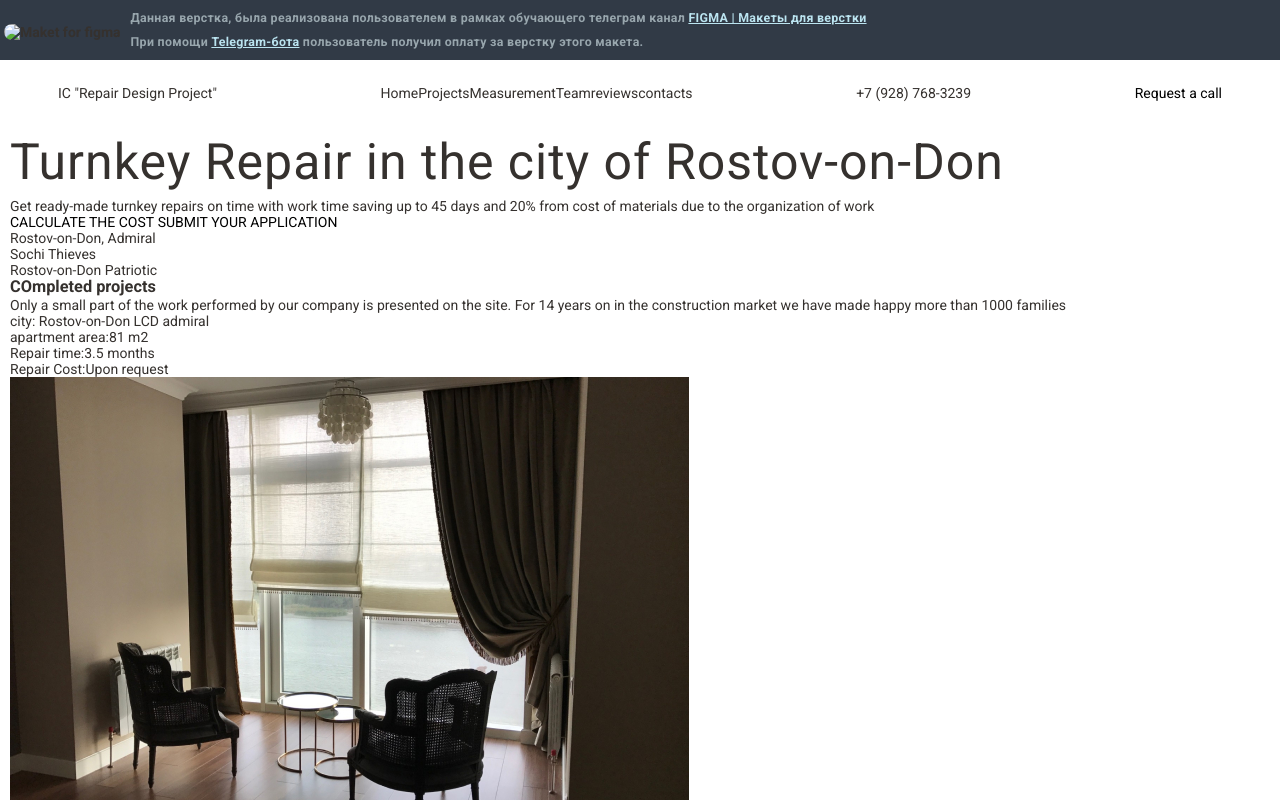
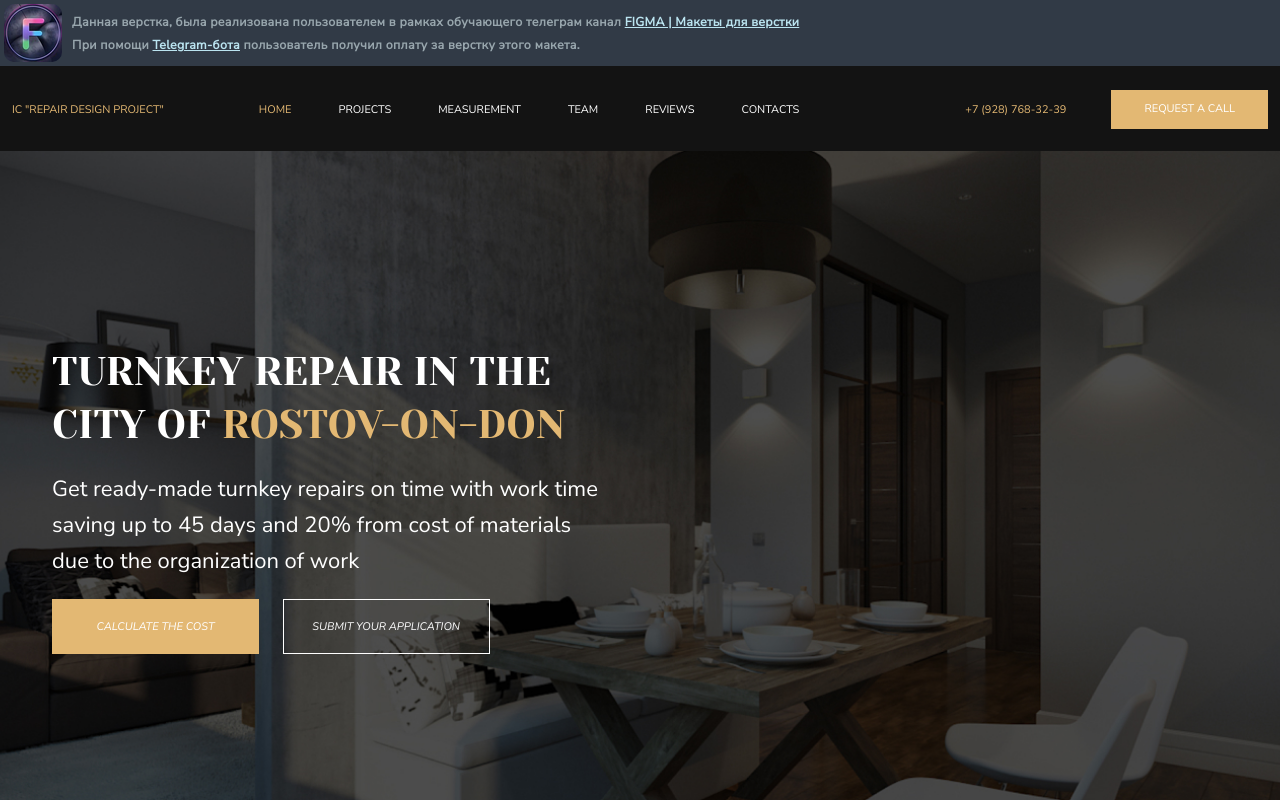
Before and after one commit to GolovanovAlex/Repaire_Landing, a website: page app/index.html in a window 1280 px wide. Drawn offline with nearby package versions, Linux system fonts and the light colour scheme.

Commit message:
css header + hero

```diff
--- a/app/index.html
+++ b/app/index.html
@@ -45,20 +45,33 @@
             <a class="nav__logo" href="#">IC "Repair Design Project"</a>
             <ul class="nav__list">
               <li class="nav__item">
-                <a class="nav__link" href="#home">Home</a
-                ><a class="nav__link" href="#projects">Projects</a
-                ><a class="nav__link" href="#measurement">Measurement</a
-                ><a class="nav__link" href="#team">Team</a
-                ><a class="nav__link" href="#reviews">reviews</a
-                ><a class="nav__link" href="#contacts">contacts</a>
+                <a class="nav__link nav__link--active" href="#home">Home</a>
+              </li>
+              <li class="nav__item">
+                <a class="nav__link" href="#projects">Projects</a>
+              </li>
+              <li class="nav__item">
+                <a class="nav__link" href="#measurement">Measurement</a>
+              </li>
+              <li class="nav__item">
+                <a class="nav__link" href="#team">Team</a>
+              </li>
+              <li class="nav__item">
+                <a class="nav__link" href="#reviews">reviews</a>
+              </li>
+              <li class="nav__item">
+                <a class="nav__link" href="#contacts">contacts</a>
               </li>
             </ul>
-            <a class="nav__phone" href="tel:+79287683293">+7 (928) 768-3239</a>
+            <a class="nav__phone" href="tel:+79287683293">+7 (928) 768-32-39</a>
             <button class="nav__btn">Request a call</button>
           </div>
         </div>
       </header>
-      <section class="hero">
+      <section
+        class="hero"
+        style="background-image: url(images/bg/bg_hero.jpg)"
+      >
         <div class="container">
           <div class="hero__box">
             <h1 class="title title__h1 hero__title">
@@ -87,7 +100,7 @@
               <div class="projects__item-box">
                 <div class="projects__left">
                   <h3 class="title title__h3 projects__title">
-                    COmpleted projects
+                    Completed projects
                   </h3>
                   <p class="projects__text">
                     Only a small part of the work performed by our company is
@@ -98,7 +111,7 @@
                     <p class="projects__info-text">
                       city:
                       <span class="projects__info-data"
-                        >Rostov-on-Don LCD admiral</span
+                        >Rostov-on-Don <br />LCD admiral</span
                       >
                     </p>
                     <p class="projects__info-text">
@@ -135,7 +148,7 @@
       <section class="control">
         <div class="container">
           <div class="control__top">
-            <h4 class="control__title.title.title__h4">online control</h4>
+            <h4 class="control__title. title. title__h4">online control</h4>
             <div class="control__icon-box">
               <img
                 class="control__icon"
--- a/app/scss/global.scss
+++ b/app/scss/global.scss
@@ -1,17 +1,16 @@
 // ---- ---- color ---- ---- //
-// $color_white: #ffffff;
-// $color_t_main: #35312e;
-// $color_t_dark: #4f463f;
-// $color_t_grey: #6e6259;
-// $color_t_info: #6e635a;
-// $color_t_accent: #670a18;
+$color_white: #ffffff;
+$color_t_main: #181818;
+$color_t_grey: #363636;
+$color_t_info: #959595;
+$color_t_accent: #e3b873;
+$color_bg_dark: #131313;
+$color_bg_accent: #e3b873;
 // $color_t_footer: rgba(245, 241, 233, 0.6);
 // $color_t_light: #fcfaf6;
 // $color_t_footer-copy: rgba(252, 250, 246, 0.5);
 // $color_bg_light: #f0eedd;
 // $color_bg: #f5f1e9;
-// $color_bg_dark: #6c674d;
-// $color_bg_accent: #807c62;
 // $color_bg_button: #d37657;
 // $color_bg_slider: #fbf6ea;
 // ---- ---- main ---- ---- //
@@ -25,23 +24,43 @@ body {
   width: 100%;
   min-width: 300px;
   overflow-x: hidden;
-  font-family: 'Roboto', sans-serif;
+  font-family: 'Nunito Sans', sans-serif;
   font-size: 14px;
   font-weight: 400;
   color: $color_t_main;
 }
 .container {
-  max-width: 1460px;
+  max-width: 1276px;
   padding: 0 10px;
   margin: 0 auto;
 }
 // ---- ---- Title ---- ---- //
 .title {
   &__h1 {
-    font-size: 50px;
+    font-family: 'Yeseva One', cursive;
+    font-size: 40px;
     font-weight: 400;
-    line-height: 72px;
-    letter-spacing: 1px;
+    line-height: 53px;
+    text-transform: uppercase;
+    color: $color_white;
+  }
+  &__h3 {
+    font-family: 'Yeseva One', cursive;
+    font-size: 27px;
+    font-weight: 400;
+    line-height: 37px;
+    text-transform: uppercase;
+    color: $color_t_accent;
+    letter-spacing: -0.07em;
+  }
+  &__h4 {
+    font-family: 'Yeseva One', cursive;
+    font-size: 20px;
+    font-weight: 400;
+    line-height: 28px;
+    text-transform: uppercase;
+    color: $color_white;
+    margin-bottom: 12px;
   }
 }
 // ---- ---- menu ---- ---- //
@@ -49,13 +68,72 @@ body {
   display: flex;
   justify-content: space-between;
   align-items: center;
-  padding: 25px 48px;
+  padding: 24px 0 22px;
+  color: $color_white;
+  font-size: 11px;
+  font-weight: 400;
+  line-height: 15px;
+  text-transform: uppercase;
+  &__logo {
+    color: $color_t_accent;
+    margin-right: 95px;
+  }
+  &__list {
+    display: flex;
+    justify-content: center;
+    align-items: center;
+    gap: 47px;
+  }
+  &__item {
+    &:hover {
+      color: $color_t_accent;
+    }
+  }
+  &__link {
+    &--active {
+      color: $color_t_accent;
+    }
+  }
+  &__phone {
+    margin-right: 45px;
+    margin-left: auto;
+    color: $color_t_accent;
+    &:hover {
+      text-decoration: underline;
+    }
+  }
+  &__btn {
+    text-transform: uppercase;
+    background-color: $color_bg_accent;
+    color: $color_white;
+    padding: 13px 33px;
+    &:hover {
+      text-decoration: underline;
+    }
+  }
 }
 .menu {
 }
 // ---- ---- btn ---- ---- //
 .button {
 }
+// ---- ---- form ---- ---- //
+.form {
+  &__lable {
+  }
+  &__name {
+  }
+  &__phone {
+  }
+  &__email {
+  }
+  &__checkbox {
+  }
+  &__checkbox-agree {
+  }
+  &__btn {
+  }
+}
 // ---- ---- footer ---- ---- //
 .footer {
 }
--- a/app/scss/style.scss
+++ b/app/scss/style.scss
@@ -1,22 +1,222 @@
 // ---- ---- fonts ---- ---- //
-@import url('https://fonts.googleapis.com/css2?family=Roboto:wght@400;700&display=swap');
+@import url('https://fonts.googleapis.com/css2?family=Nunito+Sans:ital@0;1&family=Yeseva+One&display=swap');
 // ---- ---- reset ---- ---- //
 @import 'swiper-bundle.min.scss';
 @import 'normalize.scss';
 @import 'myreset.scss';
 @import 'base.scss';
 @import 'global.scss';
-// ---- ---- hero ---- ---- //
+// ---- ---- header ---- ---- //
 .header {
+  background-color: $color_bg_dark;
 }
 // ---- ---- hero ---- ---- //
-// ---- ---- hero ---- ---- //
-// ---- ---- hero ---- ---- //
-// ---- ---- hero ---- ---- //
-// ---- ---- hero ---- ---- //
-// ---- ---- hero ---- ---- //
-// ---- ---- hero ---- ---- //
-// ---- ---- hero ---- ---- //
+.hero {
+  background-color: $color_bg_dark;
+  background-position: center;
+  background-repeat: no-repeat;
+  background-size: cover;
+  padding-bottom: 208px;
+  min-height: calc(100vh - 83px);
+  &__box {
+    max-width: 550px;
+    margin-left: 40px;
+  }
+  &__title {
+    padding-top: 194px;
+    margin-bottom: 20px;
+  }
+  &__title-accent {
+    color: $color_t_accent;
+  }
+  &__info {
+    font-size: 22px;
+    line-height: 36px;
+    color: $color_white;
+    margin-bottom: 20px;
+  }
+  &__btn {
+    display: inline-block;
+    width: 207px;
+    font-size: 11px;
+    font-weight: 400;
+    line-height: 15px;
+    font-style: italic;
+    color: $color_white;
+    background-color: transparent;
+    border: 1px solid $color_white;
+    padding: 19px 20px;
+    margin-right: 20px;
+    &:hover {
+      text-decoration: underline;
+    }
+  }
+  &__btn--active {
+    background-color: $color_bg_accent;
+    border: 1px solid $color_bg_accent;
+  }
+}
+// ---- ---- projects ---- ---- //
+.projects {
+  padding-top: 107px;
+  padding-bottom: 45px;
+  background-color: $color_bg_dark;
+  &__box {
+  }
+  &__item {
+  }
+  &__name {
+  }
+  &__item-box {
+    display: flex;
+    justify-content: center;
+    gap: 50px;
+  }
+  &__left {
+    max-width: 442px;
+  }
+  &__title {
+    max-width: 250px;
+    margin-bottom: 34px;
+  }
+  &__text {
+    font-size: 14px;
+    line-height: 27px;
+    color: $color_white;
+    margin-bottom: 42px;
+  }
+  &__info-box {
+    display: grid;
+    grid-template-columns: repeat(2, 1fr);
+    gap: 30px;
+  }
+  &__info-text {
+    max-width: 175px;
+    font-family: 'Yeseva One', cursive;
+    font-size: 18px;
+    line-height: 25px;
+    text-transform: uppercase;
+    color: $color_t_accent;
+    margin-bottom: 34px;
+  }
+  &__info-data {
+    display: block;
+    font-family: 'Nunito Sans', sans-serif;
+    font-size: 13px;
+    font-weight: 400;
+    line-height: 21px;
+    text-transform: none;
+    color: $color_white;
+    margin-top: 9px;
+  }
+  &__right {
+  }
+  &__img-box {
+  }
+  &__img {
+    width: 100%;
+  }
+}
+// ---- ---- control ---- ---- //
+.control {
+  background-color: $color_bg_dark;
+  padding-top: 45px;
+  &__top {
+    text-align: center;
+  }
+  &__title {
+  }
+  &__icon-box {
+    margin-bottom: 31px;
+  }
+  &__icon {
+  }
+  &__bottom {
+  }
+  &__video-box {
+  }
+  &__video-img {
+  }
+  &__video-play {
+  }
+  &__text {
+  }
+  &__form {
+  }
+  &__form-lable {
+  }
+  &__form-name {
+  }
+  &__form-phone {
+  }
+  &__form-btn {
+  }
+  &__form-checkbox {
+  }
+  &__form-agree {
+  }
+}
+// ---- ---- types ---- ---- //
+.types {
+  &__title.title.title {
+  }
+  &__icon-box {
+  }
+  &__icon {
+  }
+  &__box {
+  }
+  &__item {
+  }
+  &__img-box {
+  }
+  &__img {
+  }
+  &__info-box {
+  }
+  &__item-title {
+  }
+  &__list {
+  }
+  &__price {
+  }
+}
+// ---- ---- request ---- ---- //
+.request {
+  &__left {
+  }
+  &__list {
+  }
+  &__item {
+  }
+  &__form-box {
+  }
+  &__title {
+  }
+  &__form {
+  }
+  &__form-lable {
+  }
+  &__form-name {
+  }
+  &__form-phone {
+  }
+  &__form-email {
+  }
+  &__form-checkbox {
+  }
+  &__form-agree {
+  }
+  &__form-btn {
+  }
+  &__images-box {
+  }
+  &__images {
+  }
+  &__images-text {
+  }
+}
+// ---- ---- ... ---- ---- //
 
 // ---- ---- media ---- ---- //
 @import 'media.scss';
```
Also changed, not shown: app/css/style.min.css, app/images/icon/logo.png (added).
